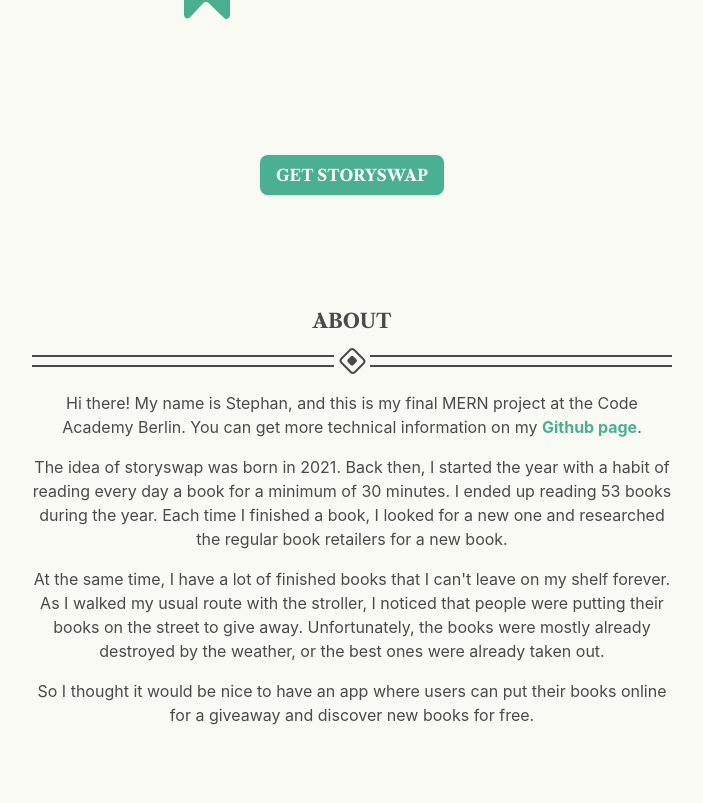
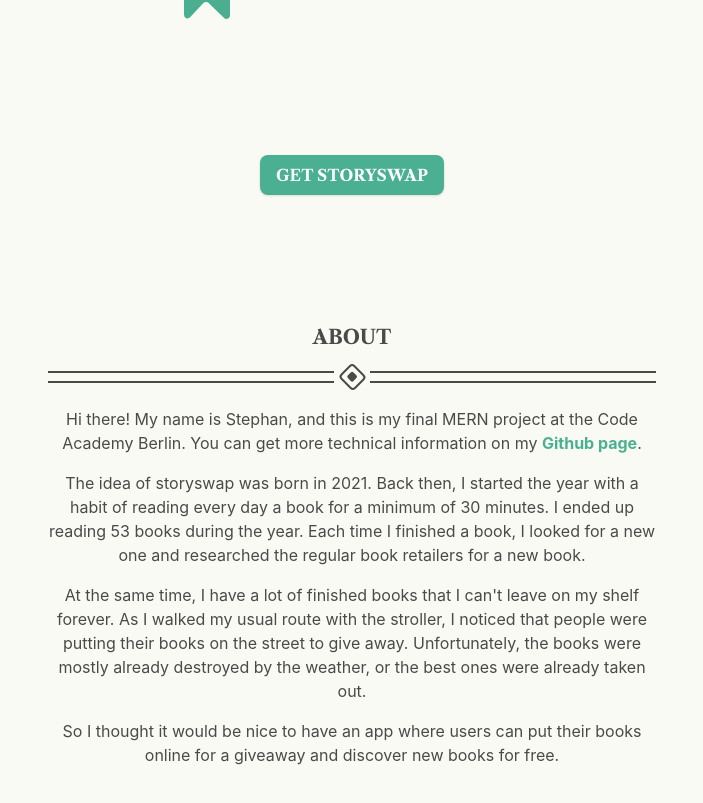
Before and after one commit to FocusCookie/storyswap-landingpage, a React (Create React App) app: page / in a window 1280 px wide. Shown: the part 4577-5380 px from the top of the page, without its empty margins (288-991 px from the left). Built offline with nearby package versions, Linux system fonts and the light colour scheme.

Commit message:
Added padding in the about section

```diff
--- a/src/App.css
+++ b/src/App.css
@@ -39,7 +39,7 @@ nav {
 }
 
 #about {
-  @apply max-w-screen-sm text-center flex flex-col gap-4;
+  @apply max-w-screen-sm text-center flex flex-col gap-4 p-4;
 }
 
 .btn {
```
